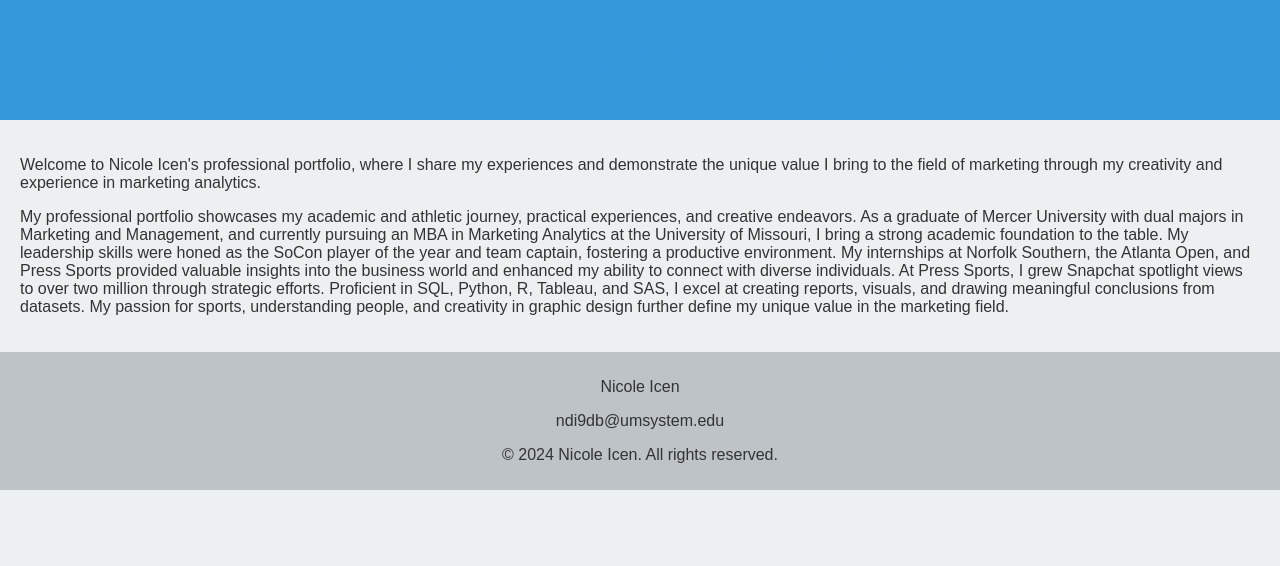
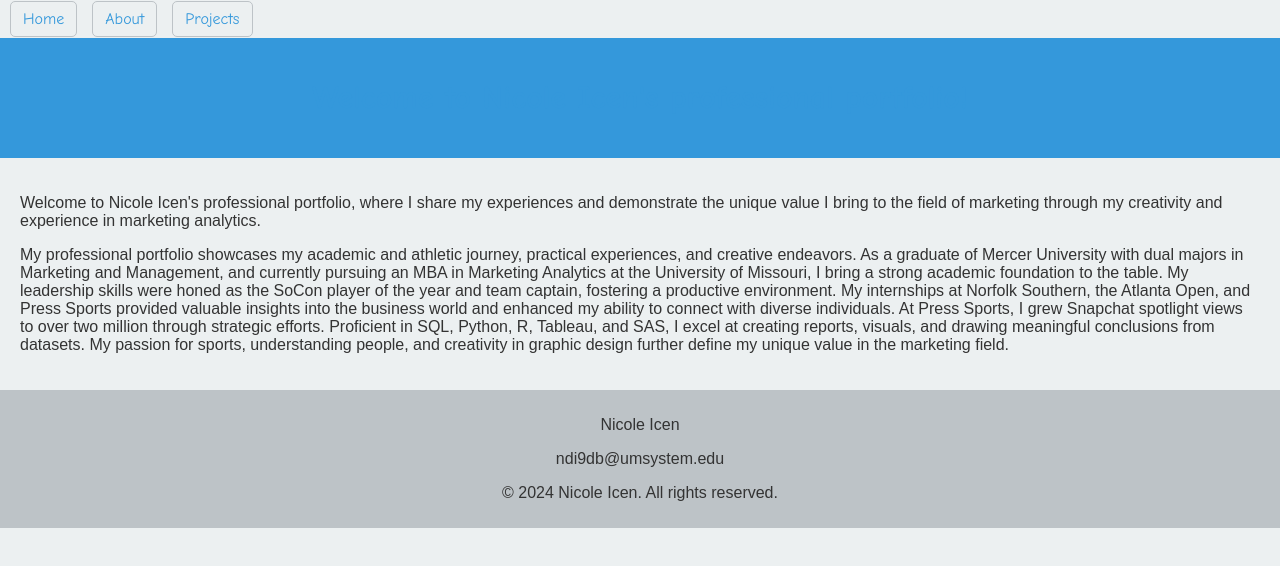
Before and after one commit to nicoleicen/nicoleicen.github.io, a plain HTML site: page index.html in a window 1280 px wide. Drawn offline with Linux system fonts and the light colour scheme.

Commit message:
Add files via upload

```diff
--- a/index.html
+++ b/index.html
@@ -5,8 +5,18 @@
     <meta name="viewport" content="width=device-width, initial-scale=1.0">
     <title>Nicole Icen's Professional Portfolio</title>
     <link rel="stylesheet" href="style.css">
+    <link rel="stylesheet" href="nav.css"> <!-- Link to your nav.css -->
 </head>
 <body>
+    <!-- Navigation Bar -->
+    <nav>
+        <ul>
+            <li><a href="index.html">Home</a></li>
+            <li><a href="about.html">About</a></li>
+            <li><a href="#projects.html">Projects</a></li> <!-- Placeholder link -->
+        </ul>
+    </nav>
+
     <!-- Home Page -->
     <header>
         <h1>Welcome to Nicole Icen's professional portfolio!</h1>
```
